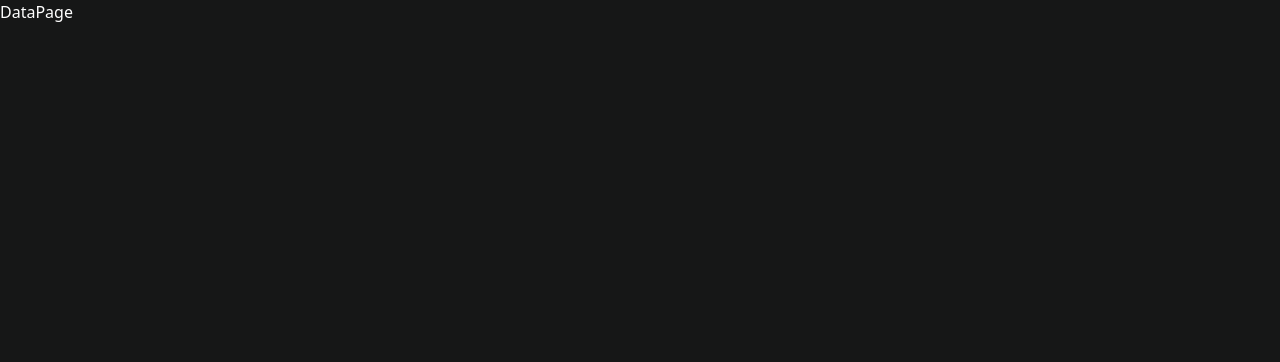
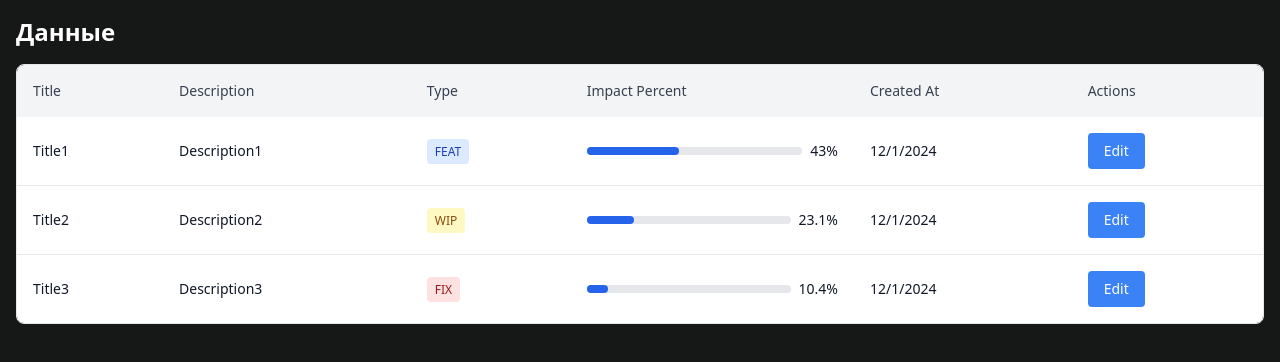
Before and after one commit to des9tka/InpactApp, a Next.js app in the folder frontend/: page /data in a window 1280 px wide. Shown: the top 362 px of the page. Built offline with nearby package versions, Linux system fonts and the light colour scheme.

Commit message:
added data table

```diff
--- a/frontend/app/data/page.tsx
+++ b/frontend/app/data/page.tsx
@@ -1,5 +1,76 @@
+"use client";
+import { DataTable } from "@/components";
+import { useState } from "react";
+
+interface DataType {
+	id: number;
+	title: string;
+	description: string;
+	type: string;
+	impactPercent: number;
+	created_at: string;
+}
+
+const initialData: DataType[] = [
+	{
+		id: 1,
+		title: "Title1",
+		description: "Description1",
+		type: "FEAT",
+		impactPercent: 43.0,
+		created_at: "2024-12-01",
+	},
+	{
+		id: 2,
+		title: "Title2",
+		description: "Description2",
+		type: "WIP",
+		impactPercent: 23.1,
+		created_at: "2024-12-01",
+	},
+	{
+		id: 3,
+		title: "Title3",
+		description: "Description3",
+		type: "FIX",
+		impactPercent: 10.4,
+		created_at: "2024-12-01",
+	},
+];
+
 function DataPage() {
-	return <div>DataPage</div>;
+	const [tableData, setTableData] = useState<DataType[]>(initialData);
+
+	const handleSave = async (updatedData: DataType[]) => {
+		try {
+			// Здесь будет ваш API-запрос
+			// const response = await fetch('/api/data', {
+			//   method: 'PUT',
+			//   headers: {
+			//     'Content-Type': 'application/json',
+			//   },
+			//   body: JSON.stringify(updatedData),
+			// });
+
+			// if (!response.ok) {
+			//   throw new Error('Failed to save data');
+			// }
+
+			// Обновляем локальное состояние после успешного сохранения
+			setTableData(updatedData);
+			console.log("Данные успешно сохранены:", updatedData);
+		} catch (error) {
+			console.error("Ошибка при сохранении:", error);
+			// Здесь можно добавить уведомление об ошибке
+		}
+	};
+
+	return (
+		<div className="p-4">
+			<h1 className="text-2xl font-bold mb-4">Данные</h1>
+			<DataTable data={tableData} onSave={handleSave} />
+		</div>
+	);
 }
 
 export default DataPage;
--- a/frontend/components/Charts/ChartBar/ChartBar.tsx
+++ b/frontend/components/Charts/ChartBar/ChartBar.tsx
@@ -13,7 +13,6 @@ import { Bar } from "react-chartjs-2";
 ChartJS.register(CategoryScale, BarElement, Title, Tooltip, Legend);
 
 const ChartBar = () => {
-	// Correct typing for chartRef to be compatible with react-chartjs-2
 	const chartRef = useRef<ChartJS<"bar"> | null>(null);
 
 	const barData = {
@@ -61,7 +60,7 @@ const ChartBar = () => {
 		plugins: {
 			legend: {
 				display: true,
-				position: "top" as const, // Fixing type mismatch
+				position: "top" as const,
 			},
 		},
 	};
@@ -69,7 +68,7 @@ const ChartBar = () => {
 	useEffect(() => {
 		const handleResize = () => {
 			if (chartRef && chartRef.current) {
-				chartRef.current.update(); // Update chart if reference exists
+				chartRef.current.update();
 			}
 		};
 
@@ -80,7 +79,7 @@ const ChartBar = () => {
 	}, []);
 
 	return (
-		<div className="w-full p-4 bg-gray-800 rounded-lg flex-col justify-center items-center">
+		<div className="w-[85vw] p-4 bg-gray-800 rounded-lg flex-col justify-center items-center">
 			<h2 className="text-center text-lg font-bold text-white">Bar Chart</h2>
 			<div className="w-full h-full">
 				<Bar ref={chartRef} data={barData} options={barOptions} />
--- a/frontend/components/Charts/ChartLinear/ChartLinear.tsx
+++ b/frontend/components/Charts/ChartLinear/ChartLinear.tsx
@@ -97,7 +97,7 @@ function ChartLinear() {
 	}, []);
 
 	return (
-		<div className="w-full p-4 bg-gray-800 rounded-lg flex-col justify-center items-center">
+		<div className="w-[85vw] p-4 bg-gray-800 rounded-lg flex-col justify-center items-center">
 			<h2 className="text-center text-lg font-bold text-white">Linear Chart</h2>
 			<div className="w-full h-full">
 				<Line ref={chartRef} data={data} options={options} />
--- /dev/null
+++ b/frontend/components/DataTable/DataTable.tsx
@@ -0,0 +1,218 @@
+import React, { useState } from "react";
+import { Column, useTable } from "react-table";
+
+interface RowData {
+	id: number;
+	title: string;
+	description: string;
+	type: string;
+	impactPercent: number;
+	created_at: string;
+}
+
+interface DataTableProps {
+	data: RowData[];
+	onSave: (updatedData: RowData[]) => void;
+}
+
+const DataTable: React.FC<DataTableProps> = ({ data, onSave }) => {
+	const [editingRow, setEditingRow] = useState<number | null>(null);
+	const [editedData, setEditedData] = useState<RowData | null>(null);
+	const [loading, setLoading] = useState(false);
+
+	const columns: Column<RowData>[] = React.useMemo(
+		() => [
+			{
+				Header: "Title",
+				accessor: "title",
+			},
+			{
+				Header: "Description",
+				accessor: "description",
+			},
+			{
+				Header: "Type",
+				accessor: "type",
+				Cell: ({ value }) => (
+					<span
+						className={`px-2 py-1 rounded text-xs font-medium
+            ${value === "FEAT" ? "bg-blue-100 text-blue-800" : ""}
+            ${value === "WIP" ? "bg-yellow-100 text-yellow-800" : ""}
+            ${value === "FIX" ? "bg-red-100 text-red-800" : ""}
+          `}
+					>
+						{value}
+					</span>
+				),
+			},
+			{
+				Header: "Impact Percent",
+				accessor: "impactPercent",
+				Cell: ({ value }) => (
+					<div className="flex items-center">
+						<div className="w-full bg-gray-200 rounded h-2">
+							<div
+								className="bg-blue-600 rounded h-2"
+								style={{ width: `${value}%` }}
+							/>
+						</div>
+						<span className="ml-2">{value}%</span>
+					</div>
+				),
+			},
+			{
+				Header: "Created At",
+				accessor: "created_at",
+				Cell: ({ value }) => new Date(value).toLocaleDateString(),
+			},
+			{
+				Header: "Actions",
+				id: "actions",
+				Cell: ({ row }) => (
+					<button
+						onClick={() => handleEditClick(row.index)}
+						className="px-4 py-2 text-sm bg-blue-500 text-white rounded hover:bg-blue-600 disabled:opacity-50"
+						disabled={loading || editingRow !== null}
+					>
+						Edit
+					</button>
+				),
+			},
+		],
+		[editingRow, loading]
+	);
+
+	const handleEditClick = (index: number): void => {
+		setEditingRow(index);
+		setEditedData({ ...data[index] });
+	};
+
+	const handleSave = async (): Promise<void> => {
+		if (editingRow !== null && editedData) {
+			setLoading(true);
+			try {
+				const updatedData = [...data];
+				updatedData[editingRow] = editedData;
+				await onSave(updatedData);
+				setEditingRow(null);
+				setEditedData(null);
+			} catch (error) {
+				console.error("Error saving:", error);
+			} finally {
+				setLoading(false);
+			}
+		}
+	};
+
+	const handleChange = (
+		e: React.ChangeEvent<HTMLInputElement>,
+		field: keyof RowData
+	): void => {
+		if (editedData) {
+			const value =
+				field === "impactPercent" ? parseFloat(e.target.value) : e.target.value;
+
+			setEditedData({ ...editedData, [field]: value });
+		}
+	};
+
+	const { getTableProps, getTableBodyProps, headerGroups, rows, prepareRow } =
+		useTable({
+			columns,
+			data,
+		});
+
+	return (
+		<div className="overflow-x-auto rounded-lg border border-gray-200">
+			<table {...getTableProps()} className="w-full border-collapse">
+				<thead className="bg-gray-100">
+					{headerGroups.map(headerGroup => (
+						<tr {...headerGroup.getHeaderGroupProps()}>
+							{headerGroup.headers.map(column => (
+								<th
+									{...column.getHeaderProps()}
+									className="p-4 text-left text-sm font-medium text-gray-700"
+								>
+									{column.render("Header")}
+								</th>
+							))}
+						</tr>
+					))}
+				</thead>
+				<tbody {...getTableBodyProps()} className="divide-y divide-gray-200">
+					{rows.map((row, rowIndex) => {
+						prepareRow(row);
+						return (
+							<tr {...row.getRowProps()} className="bg-white hover:bg-gray-50">
+								{row.cells.map(cell => {
+									if (cell.column.id === "actions") {
+										return (
+											<td {...cell.getCellProps()} className="p-4">
+												{editingRow === rowIndex ? (
+													<div className="space-x-2">
+														<button
+															onClick={handleSave}
+															disabled={loading}
+															className="px-3 py-1 text-sm bg-green-500 text-white rounded hover:bg-green-600 disabled:opacity-50"
+														>
+															{loading ? "Saving..." : "Save"}
+														</button>
+														<button
+															onClick={() => {
+																setEditingRow(null);
+																setEditedData(null);
+															}}
+															disabled={loading}
+															className="px-3 py-1 text-sm bg-gray-500 text-white rounded hover:bg-gray-600 disabled:opacity-50"
+														>
+															Cancel
+														</button>
+													</div>
+												) : (
+													cell.render("Cell")
+												)}
+											</td>
+										);
+									}
+
+									return (
+										<td
+											{...cell.getCellProps()}
+											className="p-4 text-sm text-gray-900"
+										>
+											{editingRow === rowIndex ? (
+												<input
+													type={
+														cell.column.id === "impactPercent"
+															? "number"
+															: "text"
+													}
+													className="w-full p-2 border rounded text-gray-900"
+													value={
+														editedData
+															? String(
+																	editedData[cell.column.id as keyof RowData]
+															  )
+															: ""
+													}
+													onChange={e =>
+														handleChange(e, cell.column.id as keyof RowData)
+													}
+													disabled={loading}
+												/>
+											) : (
+												cell.render("Cell")
+											)}
+										</td>
+									);
+								})}
+							</tr>
+						);
+					})}
+				</tbody>
+			</table>
+		</div>
+	);
+};
+
+export { DataTable };
--- a/frontend/components/index.js
+++ b/frontend/components/index.js
@@ -1,4 +1,5 @@
 export * from "./Charts";
+export { DataTable } from "./DataTable/DataTable";
 export { ForgotPasswordModal } from "./ForgotPasswordModal/ForgotPasswordModal";
 export { LoginForm } from "./LoginForm/LoginForm";
 export { RegisterForm } from "./RegisterForm/RegisterForm";
--- a/frontend/package.json
+++ b/frontend/package.json
@@ -13,14 +13,16 @@
     "framer-motion": "^12.0.6",
     "lucide-react": "^0.474.0",
     "next": "15.1.6",
-    "react": "^19.0.0",
+    "react": "^18.3.1",
     "react-chartjs-2": "^5.3.0",
-    "react-dom": "^19.0.0"
+    "react-dom": "^18.3.1",
+    "react-table": "^7.8.0"
   },
   "devDependencies": {
     "@types/node": "^20",
     "@types/react": "^19",
     "@types/react-dom": "^19",
+    "@types/react-table": "^7.7.20",
     "postcss": "^8",
     "tailwindcss": "^3.4.1",
     "typescript": "^5"
```
Also changed, not shown: 1 other file (tests, documents, lock files or other folders).
